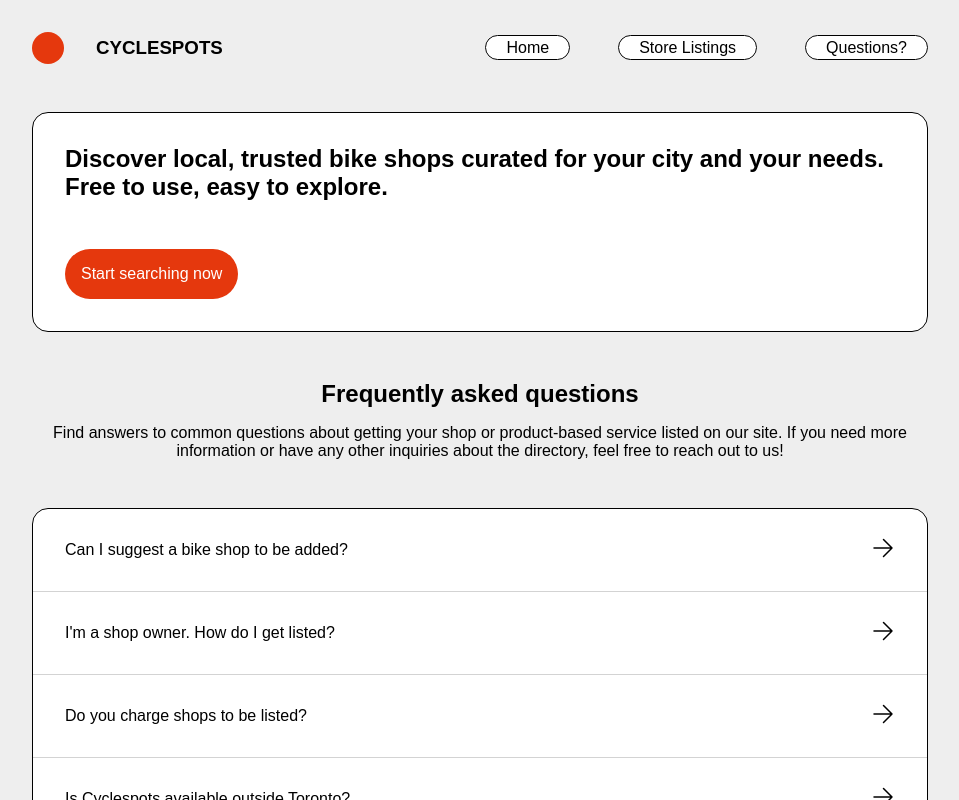
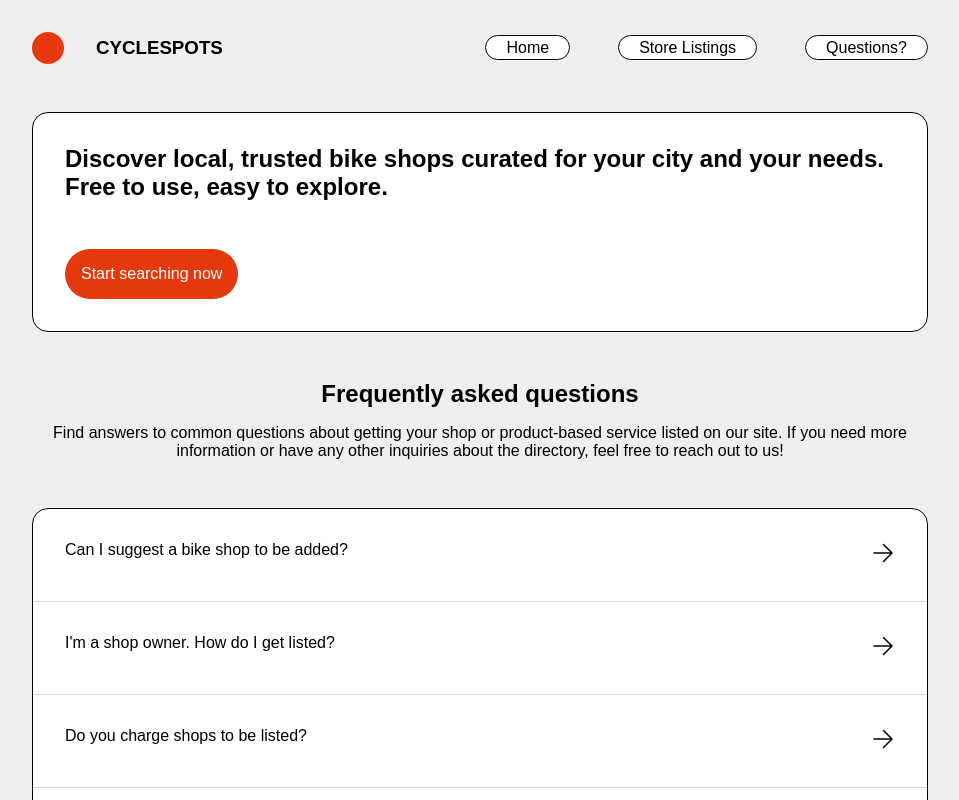
Before and after one commit to aubreymae/cyclespots, a React (Vite) app: page / in a window 1280 px wide. Shown: the top 800 px of the page, without its empty margins (160-1119 px from the left). Built offline with nearby package versions, Linux system fonts and the light colour scheme; no server answers; some icons are missing; a web font is replaced by a local one.

Commit message:
Fixed flexbox for accordions for FAQ section

```diff
--- a/src/index.css
+++ b/src/index.css
@@ -109,9 +109,10 @@ button {
 }
 
 .accordion-summary {
-  position: relative;
   display: flex;
   flex-direction: row;
+  justify-content: space-between;
+  height: fit-content;
   gap: var(--global-gap-sm);
   list-style: none;
   cursor: pointer;
@@ -122,10 +123,6 @@ button {
 }
 
 .accordion-icon {
-  position: absolute;
-  right: 0;
-  top: 50%;
-  transform: translateY(-50%);
   transition: 0.5s ease-in;
 }
 
```
